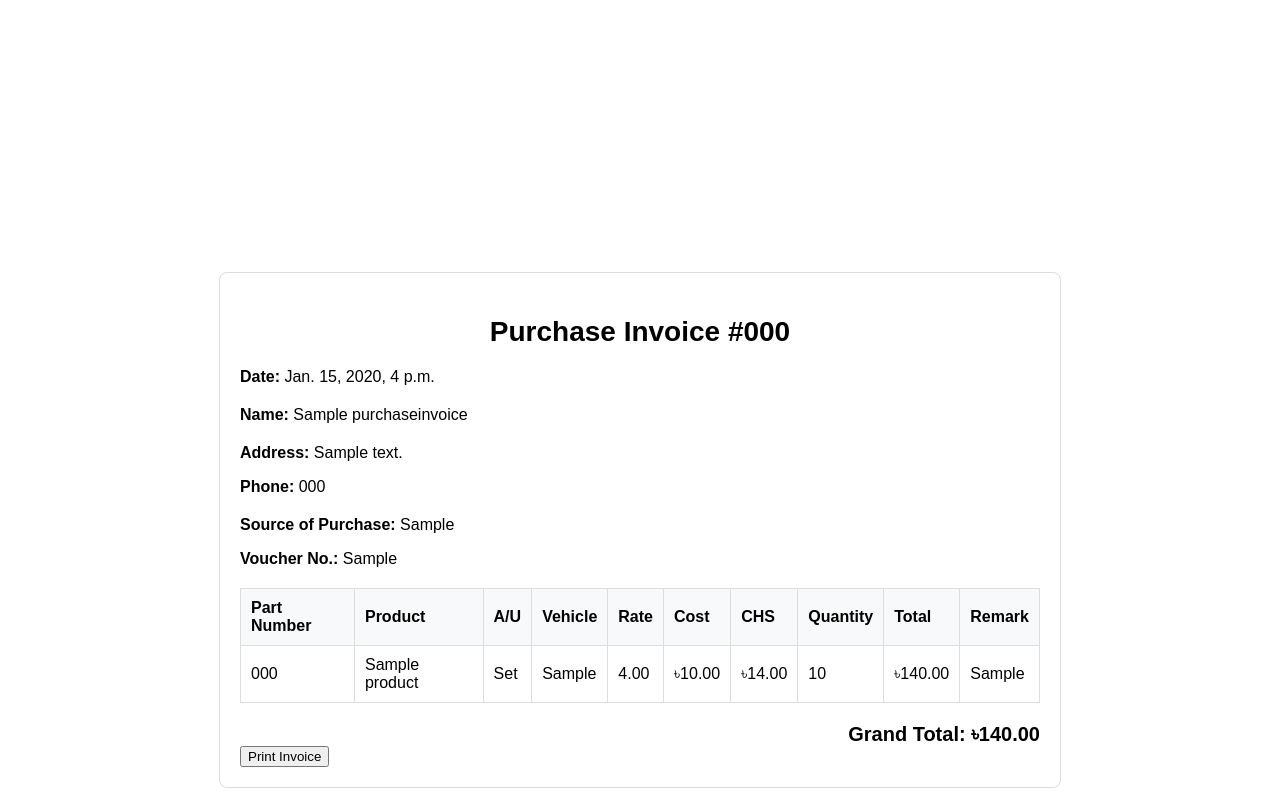
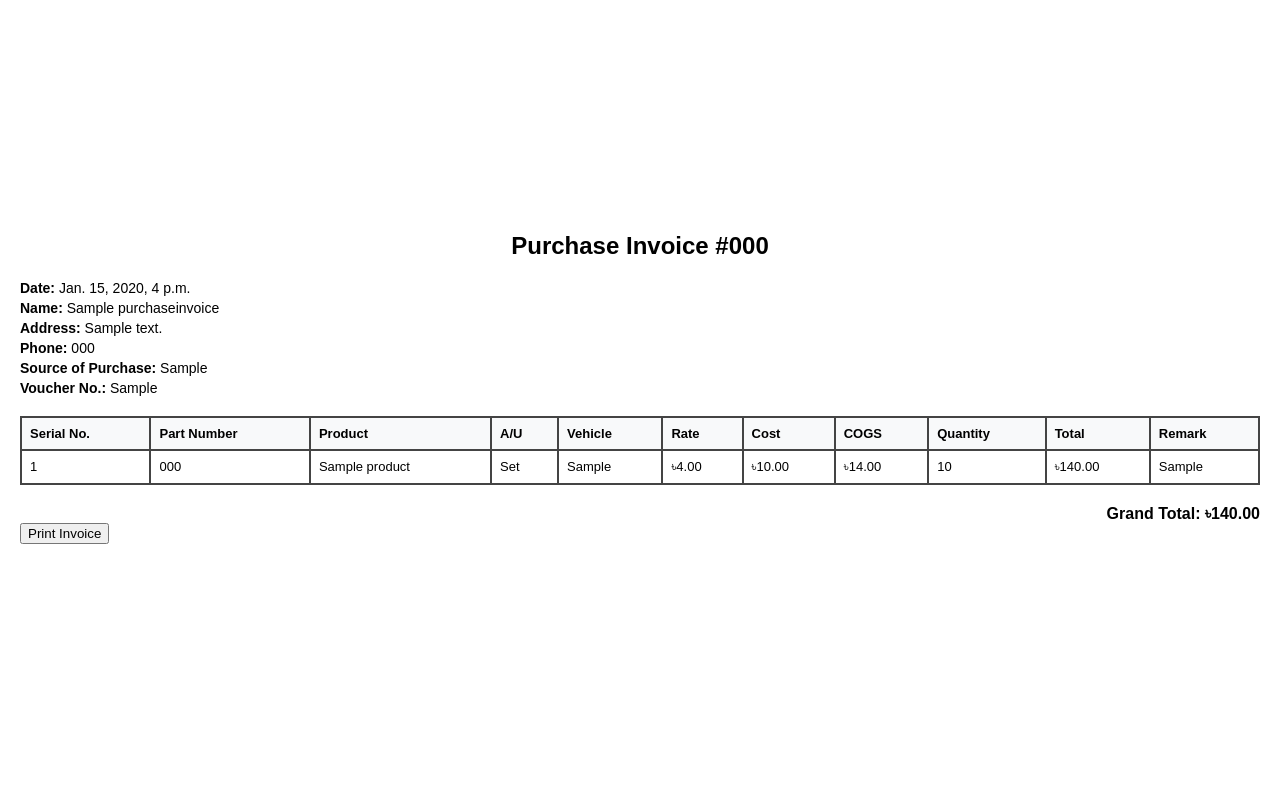
Before and after one commit to sifat3/Inventory-Management-System, a Django app: page /purchase/invoice/print/1/ in a window 1280 px wide. After the commit the page ends 544 px from the top, so only its background shows below. Run offline with Django 4.2, Linux system fonts and the light colour scheme; tables that the repository leaves empty hold one stand-in row (values such as "Sample post").

Commit message:
Final - May 15th

```diff
--- a/inventory/templates/inventory/dashboard.html
+++ b/inventory/templates/inventory/dashboard.html
@@ -48,6 +48,7 @@
           <th>Quantity</th>
           <th>Rate</th>
           <th>Cost</th>
+          <th>COGS</th>
           <th>Total</th>
           <th>Location</th>
           <th>Remark</th>
@@ -65,6 +66,7 @@
           <td>৳{{ inventory.rate }}</td>
           <td>৳{{ inventory.cost }}</td>
           <td>৳{{ inventory.chs }}</td>
+          <td>৳{{ inventory.stock_value }}</td>
           <td>
             <form method="POST" action="{% url 'dashboard' %}">
               {% csrf_token %}
--- a/inventory/templates/inventory/purchase_invoice.html
+++ b/inventory/templates/inventory/purchase_invoice.html
@@ -13,12 +13,13 @@
   <table class="table table-bordered table-striped table-hover">
     <thead class="table-dark">
       <tr>
+        <th>Serial No.</th>
         <th>Part Number</th>
         <th>Product</th>
         <th>Rate</th>
         <th>Cost</th>
         <th>Quantity</th>
-        <th>CHS</th>
+        <th>COGS</th>
         <th>Total</th>
         <th>Remark</th>
       </tr>
@@ -26,6 +27,7 @@
     <tbody>
       {% for item in items %}
       <tr>
+        <td>{{ forloop.counter }}</td>
         <td>{{ item.product.part_number }}</td>
         <td>{{ item.product.name }}</td>
         <td>৳{{ item.rate }}</td>
--- a/inventory/templates/inventory/purchase_invoice_print.html
+++ b/inventory/templates/inventory/purchase_invoice_print.html
@@ -1,14 +1,15 @@
 <!DOCTYPE html>
 <html lang="en">
 <head>
-    <meta charset="UTF-8">
-    <meta name="viewport" content="width=device-width, initial-scale=1.0">
+  <meta charset="UTF-8" />
+  <meta name="viewport" content="width=device-width, initial-scale=1" />
   <title>Purchase Invoice #{{ invoice.id }}</title>
   <style>
     body {
       font-family: Arial, sans-serif;
       margin: 20px;
       color: black;
+      font-size: 14px; /* smaller font */
     }
 
     .invoice-container {
@@ -17,34 +18,40 @@
       margin: 0 auto;
       padding: 20px;
       background-color: #fff;
-            border: 1px solid #ddd;
+      /* Only top and bottom borders */
+      border-top: 1px solid #ddd;
+      border-bottom: 1px solid #ddd;
       border-radius: 8px;
     }
 
     h2 {
       text-align: center;
-            font-size: 28px;
+      font-size: 24px; /* slightly smaller */
       margin-bottom: 20px;
     }
 
     .invoice-details {
       margin-bottom: 20px;
+      font-size: 14px;
     }
 
     .invoice-details p {
-            font-size: 16px;
+      margin: 4px 0;
     }
 
     table {
       width: 100%;
       margin-top: 20px;
       border-collapse: collapse;
+      font-size: 13px; /* smaller font */
     }
 
-        table th, table td {
-            padding: 10px;
+    table th,
+    table td {
+      padding: 8px;
       text-align: left;
-            border: 1px solid #ddd;
+      /* Darker, deeper border */
+      border: 2px solid #444;
     }
 
     table th {
@@ -55,7 +62,8 @@
     .grand-total {
       text-align: right;
       margin-top: 20px;
-            font-size: 20px;
+      font-size: 16px;
+      font-weight: bold;
     }
 
     @media print {
@@ -65,48 +73,44 @@
     }
   </style>
 </head>
-<br><br><br><br><br><br><br><br><br><br><br><br><br><br>
 <body>
-    <div class="invoice-container">
+  <div class=""><br><br><br><br><br><br><br><br><br><br><br><br>
     <h2>Purchase Invoice #{{ invoice.invoice_number }}</h2>
 
     <div class="invoice-details">
       <p><strong>Date:</strong> {{ invoice.date }}</p>
-        </div>
-        <div class="invoice-details">
       <p><strong>Name:</strong> {{ invoice.name }}</p>
-        </div>
-        <div class="invoice-details">
-            <p><strong>Address:</strong> {{ invoice.address }}</p><p><strong>Phone:</strong> {{ invoice.phone }}</p>
-        </div>
-        <div class="invoice-details">
-            <p><strong>Source of Purchase:</strong> {{ invoice.source_of_purchase }}</p><p><strong>Voucher No.:</strong> {{ invoice.voucher_no }}</p>
+      <p><strong>Address:</strong> {{ invoice.address }}</p>
+      <p><strong>Phone:</strong> {{ invoice.phone }}</p>
+      <p><strong>Source of Purchase:</strong> {{ invoice.source_of_purchase }}</p>
+      <p><strong>Voucher No.:</strong> {{ invoice.voucher_no }}</p>
     </div>
 
     <table>
       <thead>
         <tr>
+          <th>Serial No.</th>
           <th>Part Number</th>
           <th>Product</th>
           <th>A/U</th>
           <th>Vehicle</th>
           <th>Rate</th>
           <th>Cost</th>
-                    <th>CHS</th>
+          <th>COGS</th>
           <th>Quantity</th>
           <th>Total</th>
           <th>Remark</th>
-
         </tr>
       </thead>
       <tbody>
         {% for item in items %}
         <tr>
+          <td>{{ forloop.counter }}</td>
           <td>{{ item.product.part_number }}</td>
           <td>{{ item.product.name }}</td>
           <td>{% if item.product.au %}Set{% else %}No{% endif %}</td>
           <td>{{ item.product.vehicle }}</td>
-                    <td>{{ item.rate }}</td>
+          <td>৳{{ item.rate }}</td>
           <td>৳{{ item.cost }}</td>
           <td>৳{{ item.chs }}</td>
           <td>{{ item.quantity }}</td>
--- a/inventory/templates/inventory/sales_invoice.html
+++ b/inventory/templates/inventory/sales_invoice.html
@@ -13,6 +13,7 @@
   <table class="table table-bordered table-striped table-hover">
     <thead class="table-dark">
       <tr>
+        <th>Serial No.</th>
         <th>Part Number</th>
         <th>Product</th>
         <th>Quantity</th>
@@ -25,6 +26,7 @@
     <tbody>
       {% for item in items %}
       <tr>
+        <td>{{ forloop.counter }}</td>
         <td>{{ item.product.part_number }}</td>
         <td>{{ item.product.name }}</td>
         <td>{{ item.quantity }}</td>
--- a/inventory/templates/inventory/sales_list.html
+++ b/inventory/templates/inventory/sales_list.html
@@ -19,7 +19,8 @@
         <th>Serial No.</th>
         <th>Invoice</th>
         <th>Date</th>
-        <th>TT</th>
+        <th>Name</th>
+        <th>Phone</th>
         <th>Actions</th>
       </tr>
     </thead>
@@ -29,7 +30,8 @@
         <td>{{ forloop.counter }}</td>
         <td>{{ invoice.invoice_number }}</td>
         <td>{{ invoice.date }}</td>
-        <td>{{ invoice.tt }}</td>
+        <td>{{ invoice.name }}</td>
+        <td>{{ invoice.phone }}</td>
         <td>
           <a href="{% url 'sales_invoice' invoice.id %}" class="btn btn-info btn-sm">View</a>
           <a href="{% url 'sales_return' invoice.id %}" class="btn btn-warning btn-sm">Return</a>
--- a/inventory/views.py
+++ b/inventory/views.py
@@ -292,9 +292,7 @@ def sales_list_view(request):
     query = request.GET.get('q', '')
     if query:
         sales = SalesInvoice.objects.filter(
-            Q(invoice_number__icontains=query) |  # Search in sales invoice number
-            Q(tt__icontains=query)  # Search in TT field
-        ).order_by('-date')
+            Q(invoice_number__icontains=query)).order_by('-date')
     else:
         sales = SalesInvoice.objects.all().order_by('-date')
     now = timezone.now()
```
Also changed, not shown: inventory/templates/inventory/sales_invoice_print.html (+23 -16 lines). Lines whose indentation alone changed are shown as unchanged.
